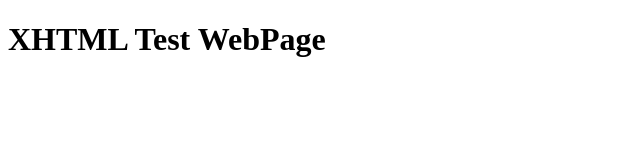
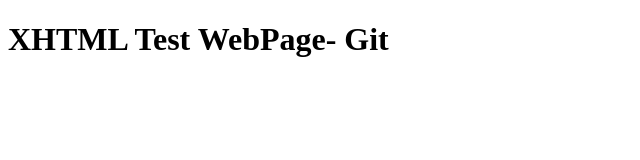
Before and after one commit to niyast/xhtml, a plain HTML site: page index.html in a window 1280 px wide. Shown: the full height of the page, 0-640 px from the left. Drawn offline with Linux system fonts and the light colour scheme.

Commit message:
Update index.html

```diff
--- a/index.html
+++ b/index.html
@@ -8,7 +8,7 @@
 
 <body>
 
-<h1>XHTML <span class="color_h1">Test WebPage</span></h1>
+<h1>XHTML <span class="color_h1">Test WebPage- Git</span></h1>
 
 
 
```
